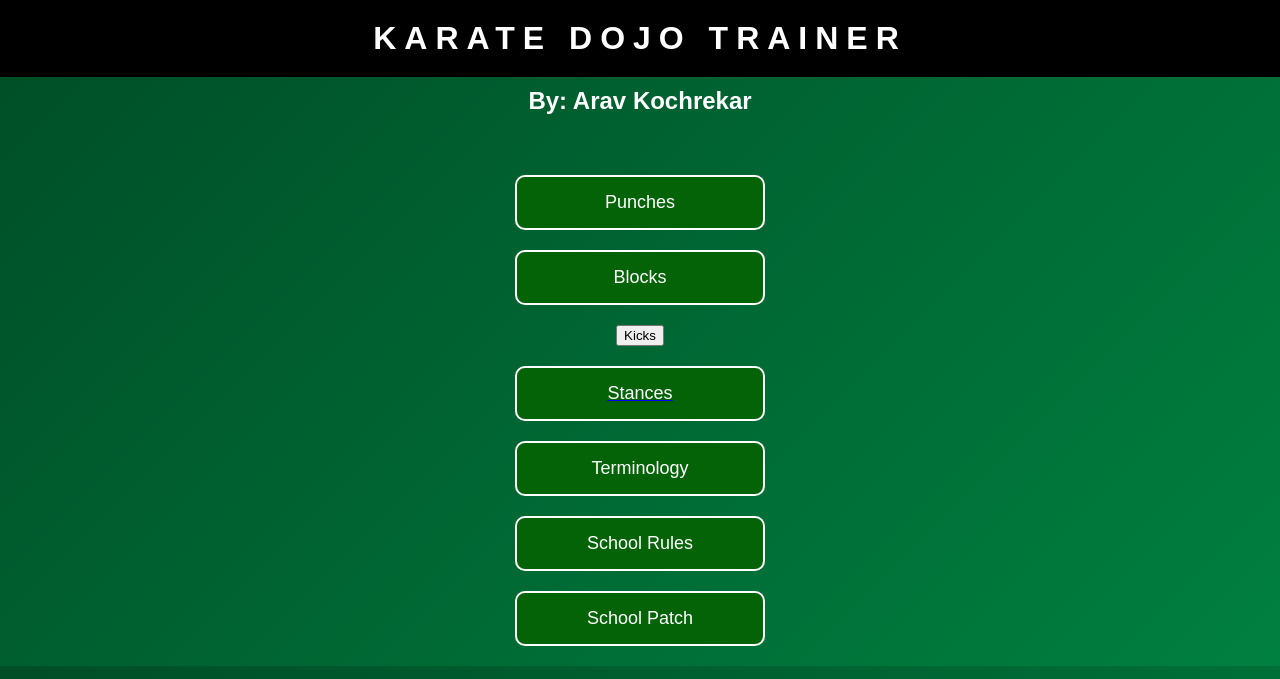
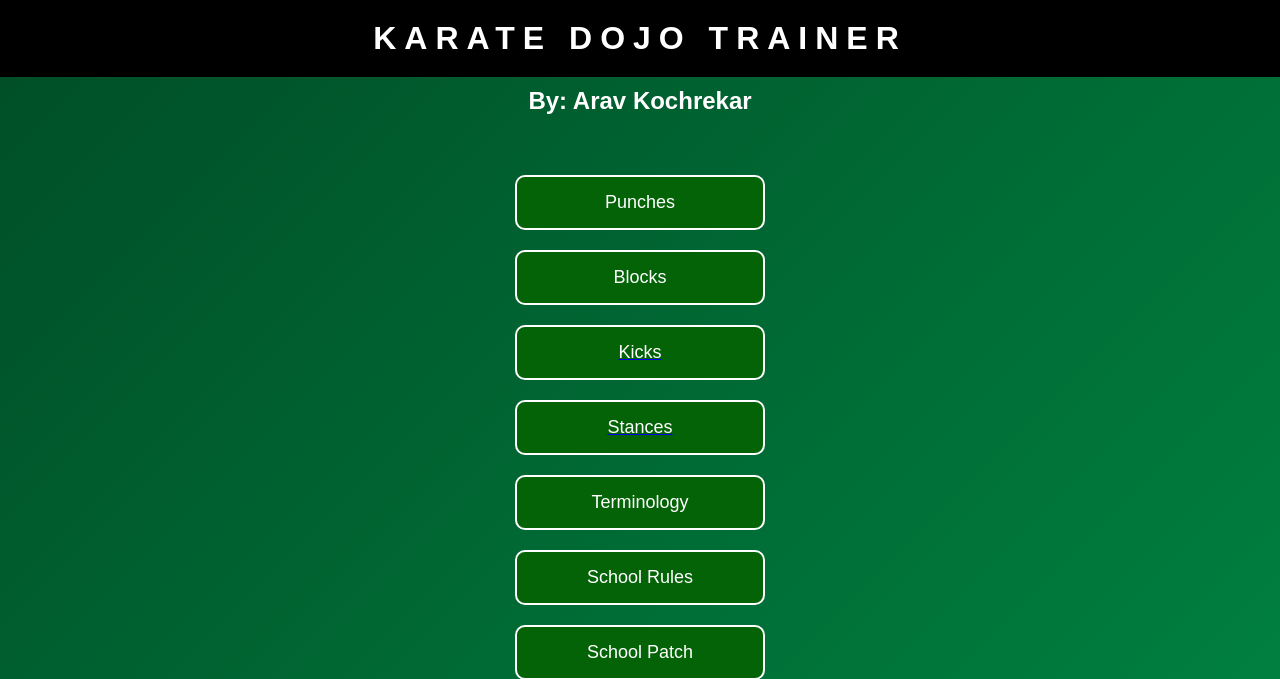
Before and after one commit to firenight123707/karate_app, a Flask app: page / in a window 1280 px wide. Shown: the top 679 px of the page. Run offline with Flask 3, Linux system fonts and the light colour scheme.

Commit message:
Update home.html

```diff
--- a/templates/home.html
+++ b/templates/home.html
@@ -89,7 +89,7 @@
     <button class="menu-button" onclick="alert('Coming Soon')">Punches</button>
     <button class="menu-button" onclick="alert('Coming Soon')">Blocks</button>
 <a href="/kicks">
-    <button>Kicks</button>
+    <button class="menu-button">Kicks</button>
 </a>
 
     <a href="/stances">
```
